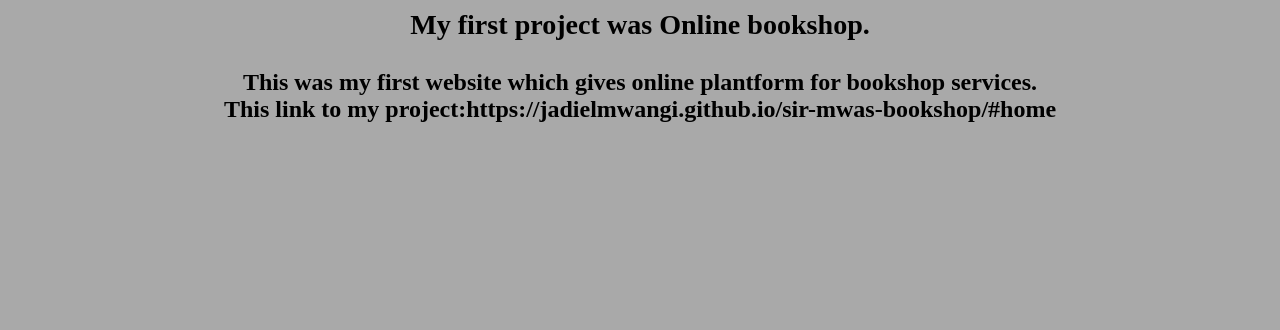
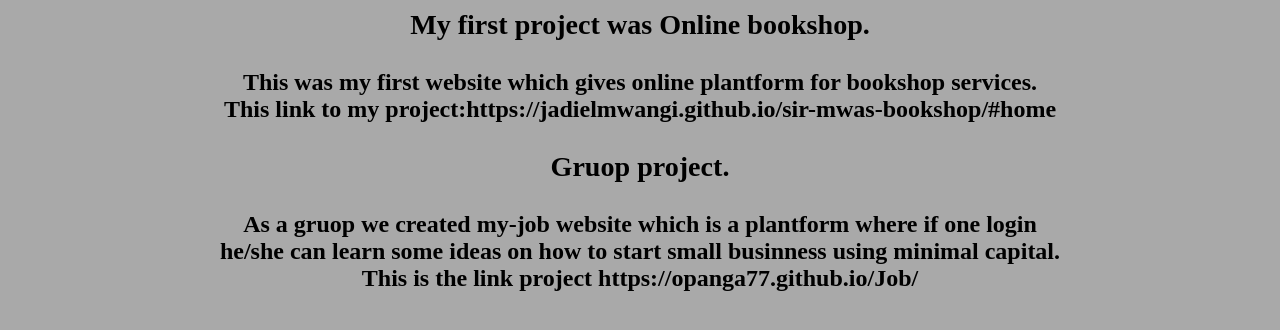
Before and after one commit to jadielmwangi/My-portfolio, a plain HTML site: page project.html in a window 1280 px wide. Shown: the part 204-534 px from the top of the page. Drawn offline with Linux system fonts and the light colour scheme.

Commit message:
add project link

```diff
--- a/project.html
+++ b/project.html
@@ -19,5 +19,8 @@
     <h2>My Projects</h2>
     <h3>My first project was Online bookshop.</h3>
     <p>This was my first  website which gives online plantform for bookshop services.<br>This link to my project:https://jadielmwangi.github.io/sir-mwas-bookshop/#home</p>
-</body>
+     <h3>Gruop project.</h3>
+     <p>As a gruop we created my-job website which is a plantform where if one login <br>he/she can learn some ideas on how to start small businness using minimal capital.<br>This is the link project https://opanga77.github.io/Job/</p>
+
+ </body>
 </html>
```
